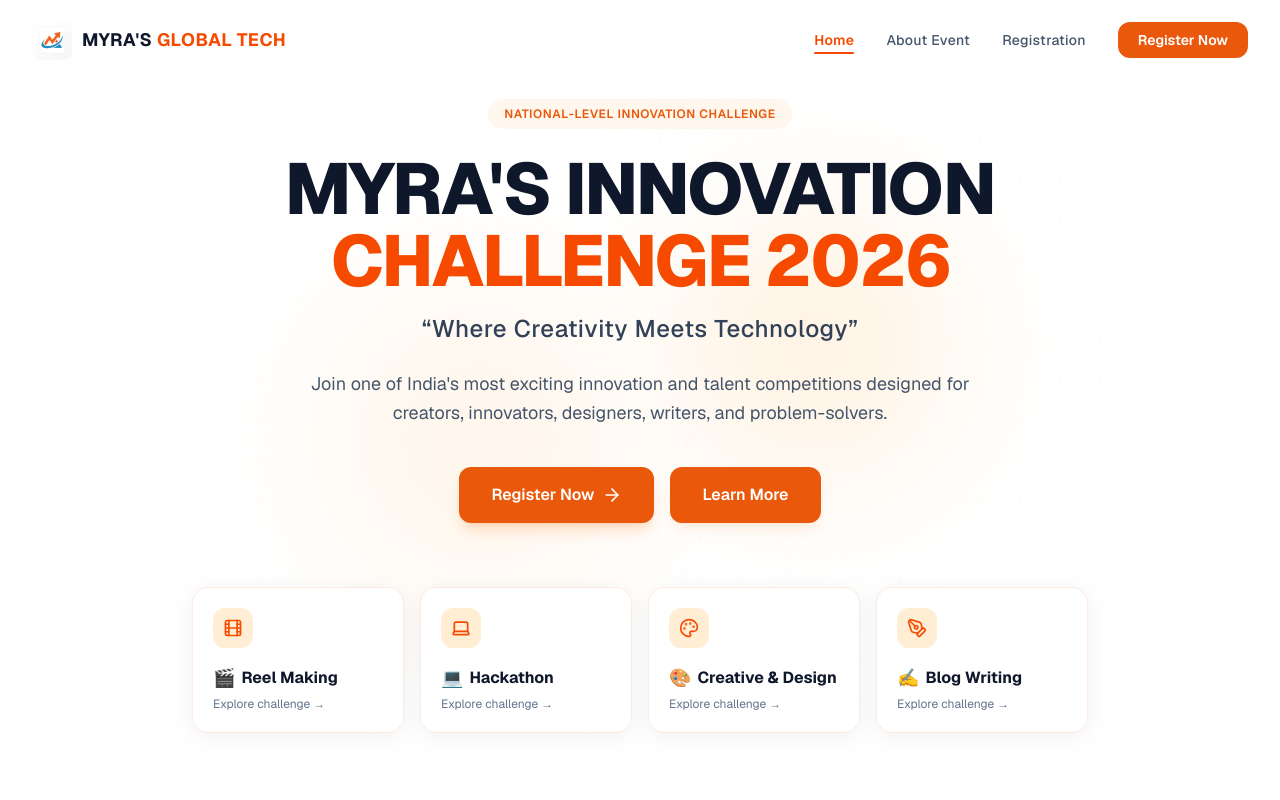
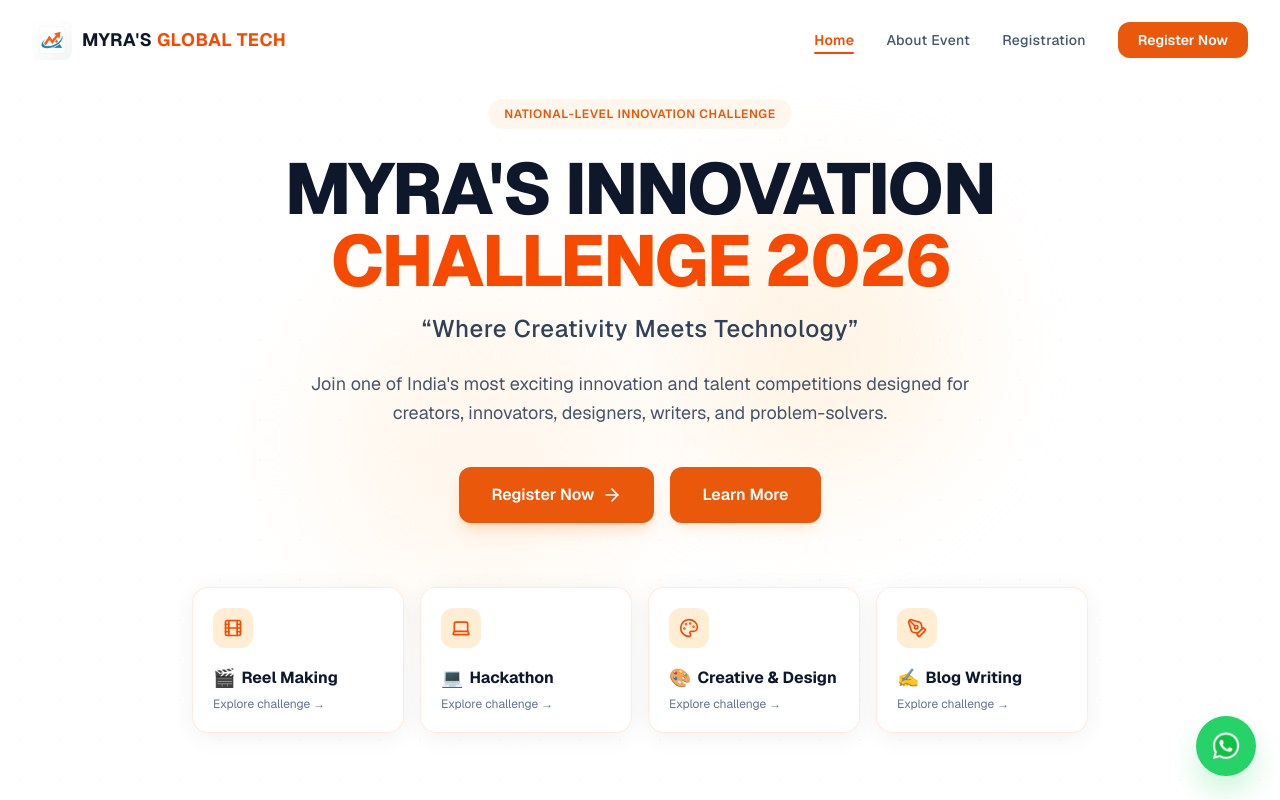
Before and after one commit to Abhi-realdev/Myra-Innovation, a Next.js app: page / in a window 1280 px wide. Shown: the top 800 px of the page. Built offline with nearby package versions, Linux system fonts and the light colour scheme.

Commit message:
Added floating WhatsApp contact button with custom icon

```diff
--- a/src/app/globals.css
+++ b/src/app/globals.css
@@ -129,3 +129,69 @@ body {
 .theme-blog {
   --theme-accent-glow: rgba(234, 88, 12, 0.08);
 }
+
+.whatsapp-float {
+  position: fixed;
+  right: 24px;
+  bottom: 24px;
+  z-index: 9999;
+}
+
+.whatsapp-float__link {
+  position: relative;
+  display: inline-flex;
+  align-items: center;
+  justify-content: center;
+  width: 60px;
+  height: 60px;
+  border-radius: 9999px;
+  background-color: #25d366;
+  color: #ffffff;
+  box-shadow: 0 16px 28px rgba(37, 211, 102, 0.22);
+  transition: transform 0.3s ease, box-shadow 0.3s ease;
+}
+
+.whatsapp-float__link:hover,
+.whatsapp-float__link:focus-visible {
+  transform: scale(1.1);
+  box-shadow: 0 20px 40px rgba(37, 211, 102, 0.3);
+}
+
+.whatsapp-float__icon {
+  width: 28px;
+  height: 28px;
+}
+
+.whatsapp-float__tooltip {
+  position: absolute;
+  right: 100%;
+  top: 50%;
+  transform: translate(0, -50%) translateX(-12px);
+  margin-right: 8px;
+  padding: 0.5rem 0.75rem;
+  border-radius: 9999px;
+  background: #ffffff;
+  color: #0f172a;
+  font-size: 0.8rem;
+  font-weight: 600;
+  white-space: nowrap;
+  box-shadow: 0 10px 24px rgba(15, 23, 42, 0.16);
+  opacity: 0;
+  visibility: hidden;
+  transition: opacity 0.2s ease, transform 0.2s ease, visibility 0.2s ease;
+  pointer-events: none;
+}
+
+.whatsapp-float__link:hover .whatsapp-float__tooltip,
+.whatsapp-float__link:focus-visible .whatsapp-float__tooltip {
+  opacity: 1;
+  visibility: visible;
+  transform: translate(0, -50%) translateX(-16px);
+}
+
+@media (max-width: 640px) {
+  .whatsapp-float__link {
+    width: 55px;
+    height: 55px;
+  }
+}
--- a/src/app/layout.tsx
+++ b/src/app/layout.tsx
@@ -1,5 +1,6 @@
 import type { Metadata } from "next";
 import { Geist, Geist_Mono } from "next/font/google";
+import WhatsAppButton from "@/components/WhatsAppButton";
 import "./globals.css";
 
 const geistSans = Geist({
@@ -107,7 +108,10 @@ export default function RootLayout({
           dangerouslySetInnerHTML={{ __html: JSON.stringify(eventJsonLd) }}
         />
       </head>
-      <body className="min-h-full flex flex-col bg-white">{children}</body>
+      <body className="min-h-full flex flex-col bg-white">
+        {children}
+        <WhatsAppButton />
+      </body>
     </html>
   );
 }
--- /dev/null
+++ b/src/components/WhatsAppButton.tsx
@@ -0,0 +1,23 @@
+const WHATSAPP_LINK =
+  "https://wa.me/917978738674?text=Hello,%20I%20would%20like%20to%20know%20more%20about%20MYRA'S%20INNOVATION%20CHALLENGE%202026";
+
+export default function WhatsAppButton() {
+  return (
+    <div className="whatsapp-float">
+      <a
+        href={WHATSAPP_LINK}
+        target="_blank"
+        rel="noopener noreferrer"
+        aria-label="Chat with us on WhatsApp"
+        className="whatsapp-float__link"
+      >
+        <span className="whatsapp-float__tooltip">Chat with Us on WhatsApp</span>
+        <img
+          src="/b7612340c7bc49978a2d21bffeecd2f1.png"
+          alt="WhatsApp Contact"
+          className="whatsapp-float__icon"
+        />
+      </a>
+    </div>
+  );
+}
```
Also changed, not shown: public/b7612340c7bc49978a2d21bffeecd2f1.png (added).
